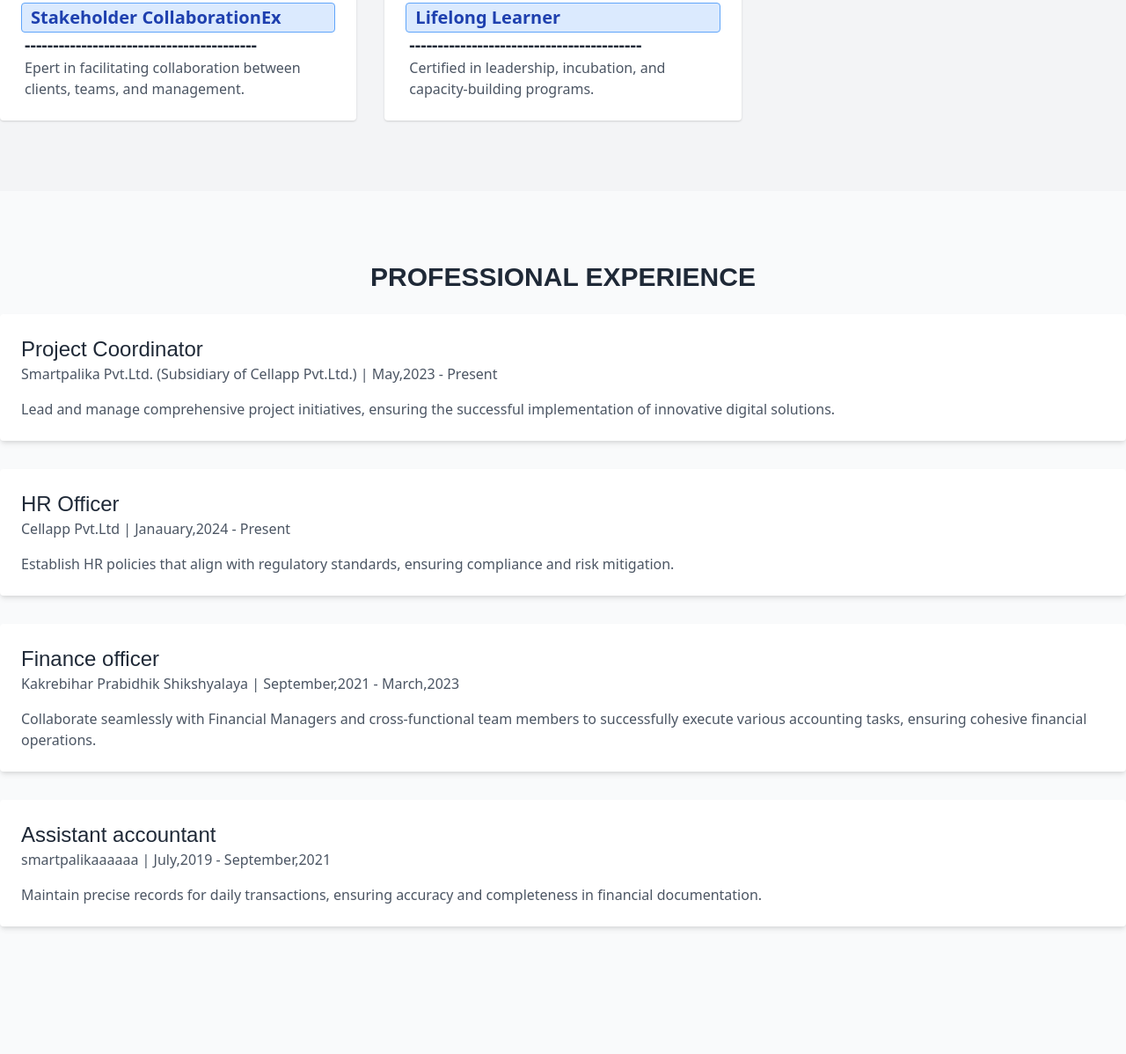
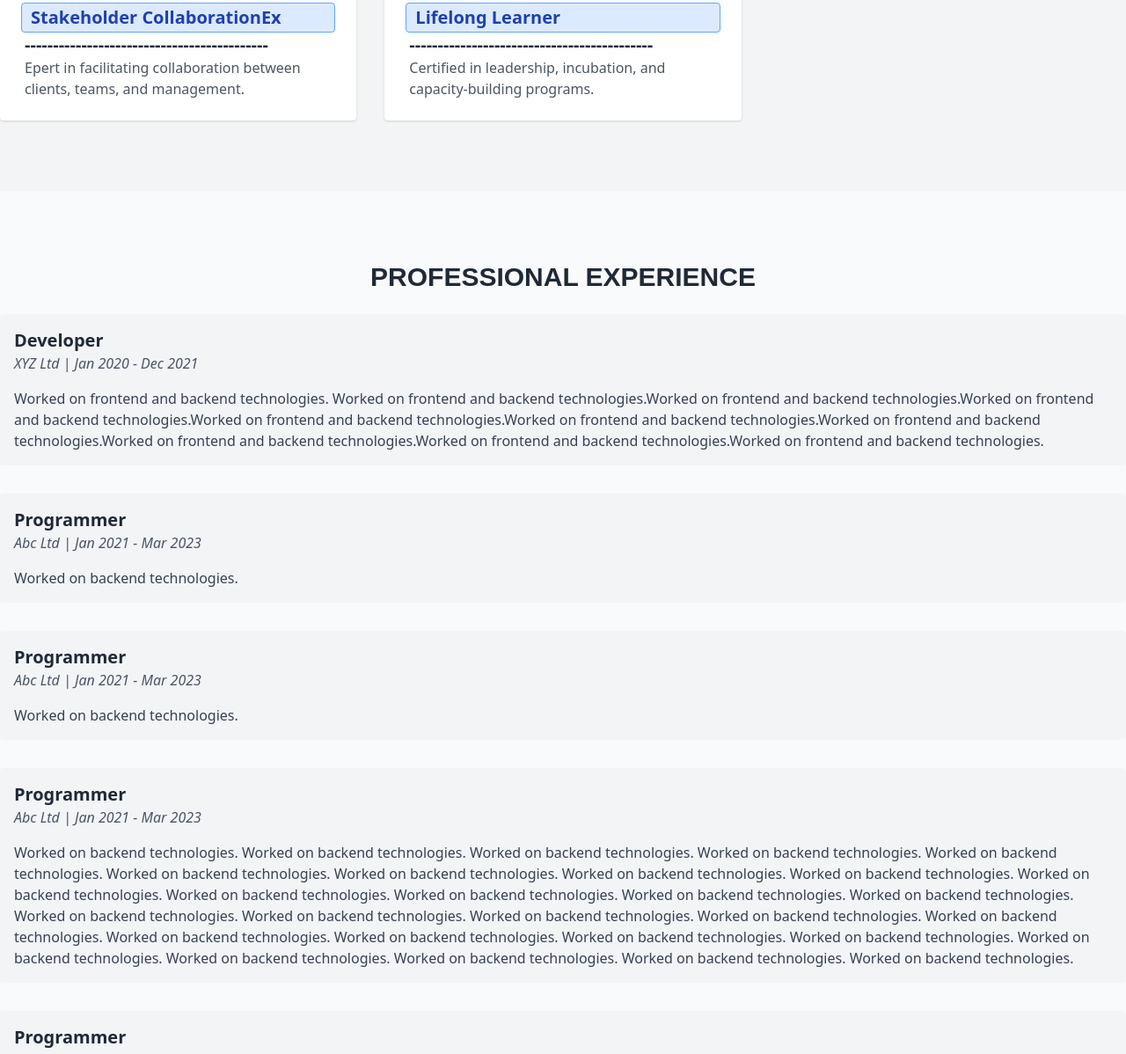
Before and after one commit to Sumitkafle05/sumit, a plain HTML site: page index.html in a window 1280 px wide. Shown: the part 1602-2800 px from the top of the page at 88% size. Drawn offline with nearby package versions, Linux system fonts and the light colour scheme; a web font is replaced by a local one.

Commit message:
fix : experience values not looping over

```diff
--- a/index.html
+++ b/index.html
@@ -98,9 +98,11 @@
       <p class="text-lg text-gray-600 max-w-2xl mx-auto">
         <span class="typewriter parkinsans-snype">Project Coordinator | Finance & HR Expertise</span>
       </p>
+      <a href="Resume.pdf" target="_blank">
         <button class="mt-6 px-6 py-3 bg-blue-500 text-white font-bold rounded-full hover:bg-blue-600">
           Download Resume
         </button>
+      </a>
     </div>
   </section>
 
@@ -108,8 +110,8 @@
   <section id="about" class="py-20">
     <div class="container mx-auto">
       <h3 class="text-3xl font-bold mb-6 text-center parkinsans-snype-thick">ABOUT ME</h3>
-      <p class="text-gray-600 max-w-3xl mx-auto text-center" id="about-content">
-
+      <p class="text-gray-600 max-w-3xl mx-auto text-justify" id="about-content">
+        <!-- Dynamically inserted text will go here -->
       </p>
     </div>
   </section>
@@ -131,6 +133,7 @@
       <div id="experience-container" class="space-y-8"></div>
     </div>
   </section>
+  <!-- <script src="experience.js"></script> -->
 
   <!-- Contact Section -->
   <section id="contact" class="py-20 bg-gray-50">
@@ -145,22 +148,29 @@
   <!-- Footer -->
   <footer class="bg-gray-800 text-white py-6">
     <div class="container mx-auto text-center parkinsans-snype">
-      <p>&copy; 2024 Sumit Kafle. All Rights Reserved.</p><span title="">Powered By <a href="https://snyype.github.io"
-          target="_blank">snype</a></span>
+      <p>&copy; <span id="date"></span> Sumit Kafle. All Rights Reserved.</p><span title="">Powered
+        By <a href="https://snyype.github.io" target="_blank">snype</a></span>
     </div>
   </footer>
 
 
   <script>
 
-    // Fetch and process the skills.txt file
+    document.addEventListener("DOMContentLoaded", function () {
+      // Date
+      const getDateYear = () => {
+        const date = new Date().getFullYear();
+        document.getElementById('date').innerHTML = date;
+      };
+      getDateYear();
+
+      // Fetch Skills
       fetch('./skills.txt')
         .then(response => response.text())
         .then(data => {
           const parseSkills = (skillsString) => {
             const skills = [];
-          const entries = skillsString.trim().split(/\n\s*\n/); // Split blocks by blank lines
-
+            const entries = skillsString.trim().split(/\n\s*\n/);
             entries.forEach(entry => {
               const lines = entry.split('\n');
               const skill = {};
@@ -170,115 +180,108 @@
               });
               if (Object.keys(skill).length) skills.push(skill);
             });
-
             return skills;
           };
 
           const skills = parseSkills(data);
           const skillsContainer = document.getElementById('skills-container');
-
           skills.forEach(skill => {
             const skillCard = document.createElement('div');
             skillCard.className = 'bg-white p-6 rounded shadow hover:shadow-lg';
-
             skillCard.innerHTML = `
           <h4 class="text-xl font-bold bg-blue-100 text-blue-800 text-xs font-medium me-2 px-2.5 py-0.5 rounded dark:bg-gray-700 dark:text-blue-400 border border-blue-400">${skill.topic}</h4>
-            <h4 class="text-xl font-bold px-1">-----------------------------------------</h4>
+          <h4 class="text-xl font-bold px-1">-------------------------------------------</h4>
           <p class="text-gray-600 px-1">${skill['sub-topic']}</p>
         `;
-
             skillsContainer.appendChild(skillCard);
           });
         })
         .catch(error => console.error('Error fetching skills.txt:', error));
 
+      fetch("experience.txt")
+        .then((response) => response.text())
+        .then((data) => {
+          // Normalize line breaks and split experiences
+          const normalizedData = data.replace(/\r\n/g, "\n").replace(/\r/g, "\n");
+          const experiences = normalizedData.split("\n\n");
+
+          const experienceContainer = document.getElementById("experience-container");
+          experiences.forEach((experience) => {
+            if (!experience.trim()) return; // Skip empty entries
+
+            const lines = experience.split("\n").map((line) => line.trim());
+            let title = "",
+              company = "",
+              from = "",
+              to = "",
+              desc = "";
+
+            if (lines.length >= 2 && lines[1].includes("|")) {
+              // Handle the first format
+              title = lines[0];
+              const [, comp, start, end] = lines[1].match(/^(.*) \| (.*) - (.*)$/) || [];
+              company = comp || "";
+              from = start || "";
+              to = end || "";
+              desc = lines.slice(2).join(" ");
+            } else if (lines.some((line) => line.startsWith("title :"))) {
+              // Handle the second format
+              lines.forEach((line) => {
+                if (line.startsWith("title :")) title = line.replace("title :", "").trim();
+                else if (line.startsWith("company:")) company = line.replace("company:", "").trim();
+                else if (line.startsWith("from :")) from = line.replace("from :", "").trim();
+                else if (line.startsWith("to :")) to = line.replace("to :", "").trim();
+                else desc += `${line} `;
+              });
+            }
+
+            // Create experience block
+            const experienceBlock = document.createElement("div");
+            experienceBlock.classList.add("mb-6", "p-4", "bg-gray-100", "rounded");
+            experienceBlock.innerHTML = `
+        <h4 class="text-xl font-semibold">${title}</h4>
+        <p class="text-gray-600 italic">${company} | ${from} - ${to}</p>
+        <p class="text-gray-700 mt-4">${desc.trim()}</p>
+      `;
+            experienceContainer.appendChild(experienceBlock);
+          });
+        })
+        .catch((error) => {
+          console.error("Error fetching experience.txt:", error);
+        });
 
 
 
-    ///experience
-
-    fetch('./experience.txt')
-      .then(response => {
-        if (!response.ok) throw new Error(`Network response was not ok: ${response.statusText}`);
-        return response.text();
-      })
-      .then(data => {
-        // console.log('Raw experience data:', data); // Debug raw file content
-
-        const parseExperience = (expString) => {
-          const experiences = [];
-          const entries = expString.trim().split(/\n\s*\n/); // Split blocks by blank lines
-          // console.log('Entries:', entries); // Debug parsed blocks
-
-          entries.forEach(entry => {
-            const lines = entry.split('\n');
-            const experience = {};
-            lines.forEach(line => {
-              const [key, value] = line.split(':').map(part => part.trim());
-              if (key && value) experience[key.toLowerCase()] = value;
-            });
-            // console.log('Parsed experience:', experience); // Debug each parsed experience
-            if (Object.keys(experience).length) experiences.push(experience);
-          });
-
-          return experiences;
-        };
-
-        const experiences = parseExperience(data);
-        // console.log('Parsed experiences:', experiences); // Debug final parsed array
-
-        const experienceContainer = document.getElementById('experience-container');
-
-        experiences.forEach(exp => {
-          const expCard = document.createElement('div');
-          expCard.className = 'bg-white p-6 rounded shadow-md hover:shadow-lg';
-
-          expCard.innerHTML = `
-        <h4 class="text-2xl font-bold parkinsans-snype">${exp.title}</h4>
-        <p class="text-gray-600">${exp.company} | ${exp.from} - ${exp.to}</p>
-        <p class="mt-4 text-gray-600">${exp.desc}</p>
-      `;
-
-          experienceContainer.appendChild(expCard);
-        });
-      })
-      .catch(error => console.error('Error fetching experience.txt:', error));
-
-
-
-
-    // Fetch the content of the about file and append it to the "About Me" section
+      // Fetch About
       fetch('about.txt')
         .then(response => response.text())
         .then(data => {
           document.getElementById('about-content').innerText = data.trim();
         })
-      .catch(error => {
-        console.error('Error fetching the about file:', error);
+        .catch(error => console.error('Error fetching about.txt:', error));
+
+      // Fetch Contact
+      fetch('./contact.txt')
+        .then(response => response.text())
+        .then(data => {
+          const parseContactDetails = (data) => {
+            const contactDetails = {};
+            const lines = data.split('\n');
+            lines.forEach(line => {
+              const [key, value] = line.split(':').map(str => str.trim());
+              if (key && value) {
+                contactDetails[key.toLowerCase()] = value;
+              }
             });
+            return contactDetails;
+          };
 
-
-
-    //fetch contact
-
-    fetch('./contact.txt')
-      .then(response => {
-        if (!response.ok) throw new Error('Failed to fetch contact.txt');
-        return response.text();
-      })
-      .then(data => {
           const contactDetails = parseContactDetails(data);
-
-        // Dynamically update the contact section
           const contactContainer = document.getElementById('contact-container');
-
-        // Create and append each contact detail
           Object.keys(contactDetails).forEach(key => {
             const value = contactDetails[key];
-
             const contactElement = document.createElement('p');
             contactElement.classList.add('text-gray-800', 'font-bold');
-
             if (key === 'email') {
               contactElement.innerHTML = `<strong>Email:</strong> <a href="mailto:${value}" class="text-blue-500">${value}</a>`;
             } else if (key === 'phone') {
@@ -286,26 +289,11 @@
             } else {
               contactElement.innerHTML = `<strong>${key.charAt(0).toUpperCase() + key.slice(1)}:</strong> ${value}`;
             }
-
             contactContainer.appendChild(contactElement);
           });
         })
         .catch(error => console.error('Error loading contact.txt:', error));
-
-    // Function to parse the contact details from the file
-    function parseContactDetails(data) {
-      const contactDetails = {};
-      const lines = data.split('\n');
-
-      lines.forEach(line => {
-        const [key, value] = line.split(':').map(str => str.trim());
-        if (key && value) {
-          contactDetails[key.toLowerCase()] = value;
-        }
     });
-
-      return contactDetails;
-    }
 
 
 
```
Also changed, not shown: contact.txt, experience.txt. Lines whose indentation alone changed are shown as unchanged.
